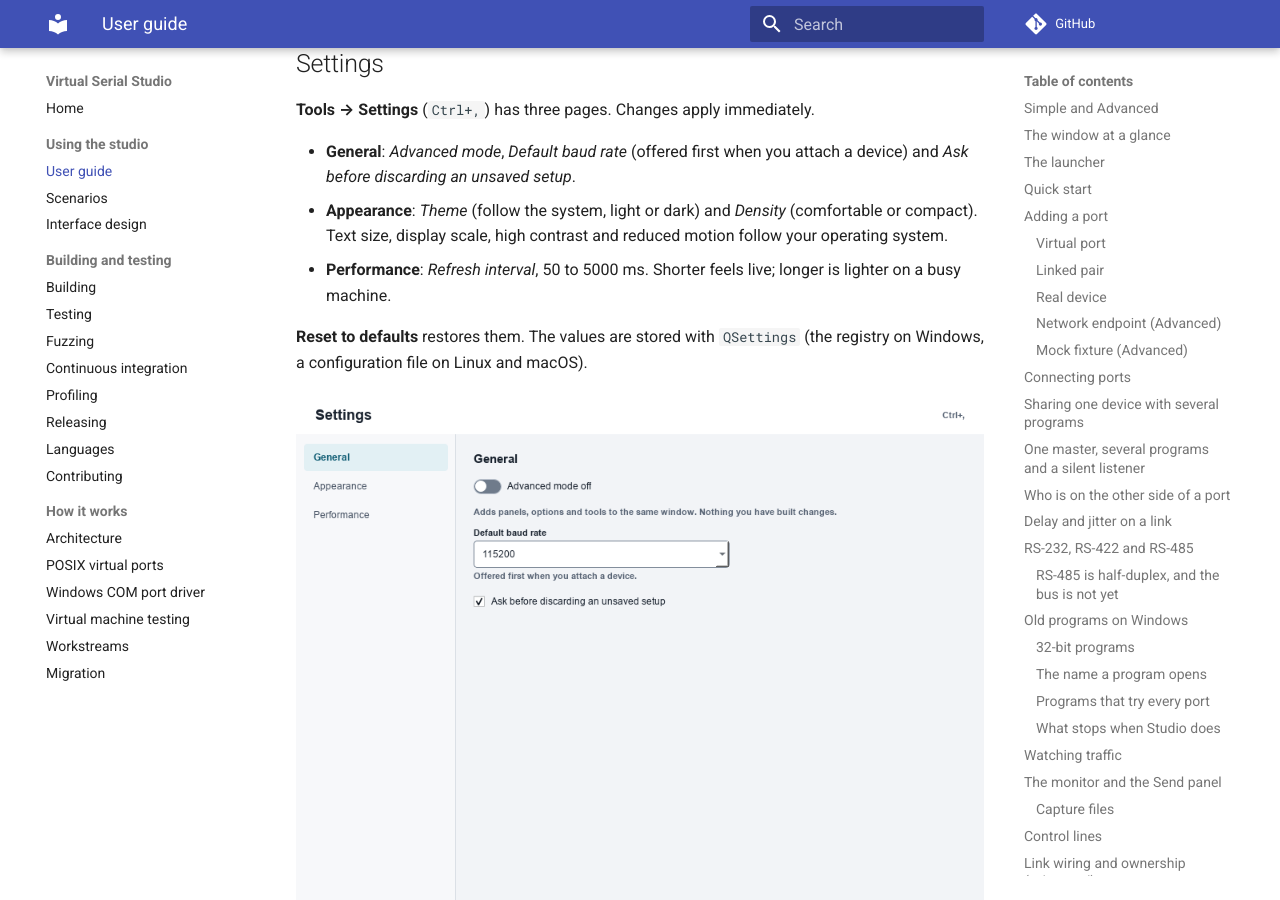
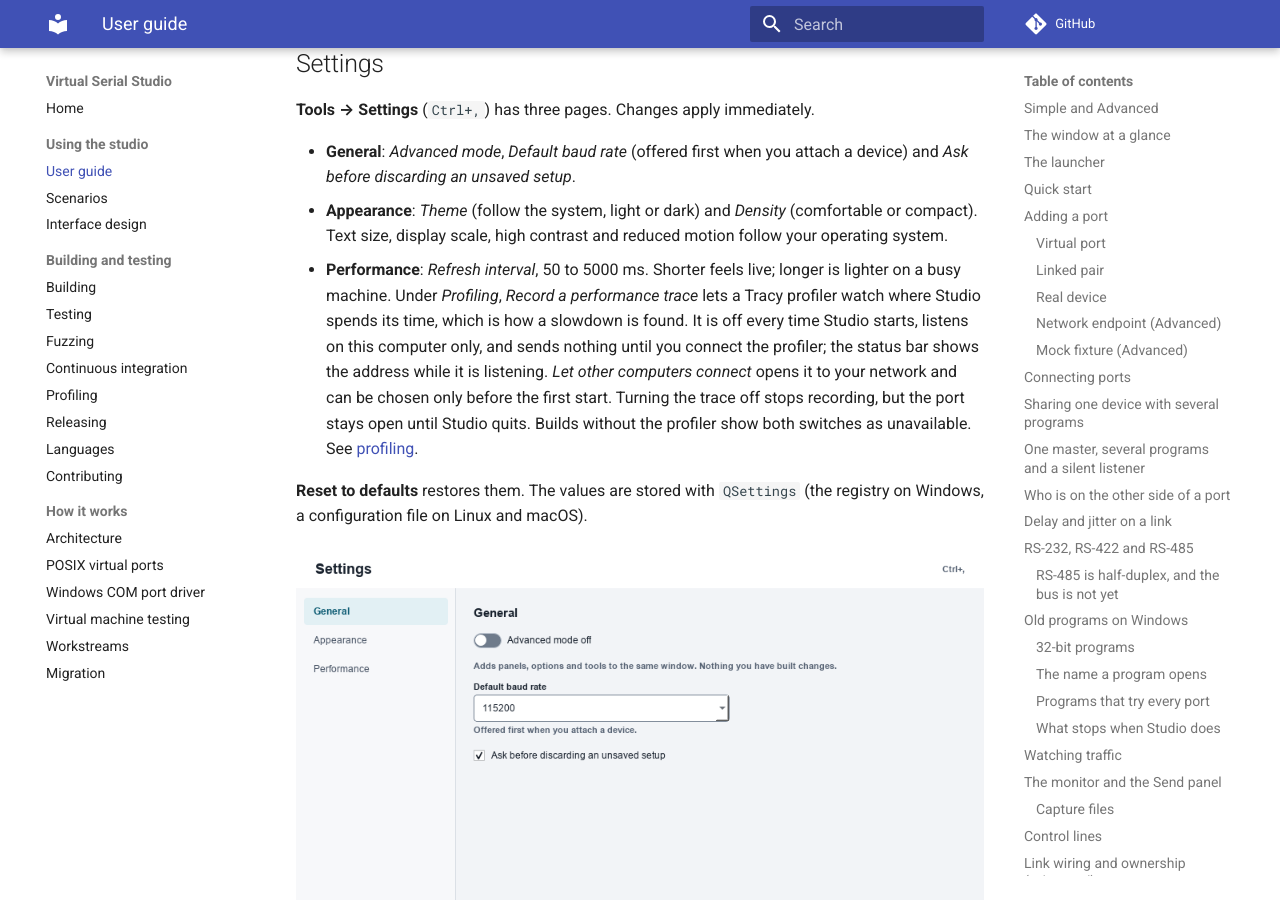
Before and after one commit to iainchesworth/virtual-serial-studio, an MkDocs documentation site: the page built from docs/user-guide.md, in a window 1280 px wide and 900 px high, scrolled down 33199 px. Built offline with MkDocs 1.6.1 and Material for MkDocs 9.7.7, drawn with Linux system fonts in a browser that asks for light colours; comment, search, counter and statistics services are not loaded.

Commit message:
Describe the profiling switch in the user guide
Signed-off-by: Iain Chesworth <iain.chesworth@gmail.com>

```diff
--- a/docs/user-guide.md
+++ b/docs/user-guide.md
@@ -1034,7 +1034,15 @@ need Advanced mode are listed with a prompt that offers to turn it on.
   (comfortable or compact). Text size, display scale, high contrast and reduced
   motion follow your operating system.
 - **Performance**: *Refresh interval*, 50 to 5000 ms. Shorter feels live;
-  longer is lighter on a busy machine.
+  longer is lighter on a busy machine. Under *Profiling*, *Record a performance
+  trace* lets a Tracy profiler watch where Studio spends its time, which is how
+  a slowdown is found. It is off every time Studio starts, listens on this
+  computer only, and sends nothing until you connect the profiler; the status
+  bar shows the address while it is listening. *Let other computers connect*
+  opens it to your network and can be chosen only before the first start.
+  Turning the trace off stops recording, but the port stays open until Studio
+  quits. Builds without the profiler show both switches as unavailable. See
+  [profiling](profiling.md).
 
 **Reset to defaults** restores them. The values are stored with `QSettings` (the
 registry on Windows, a configuration file on Linux and macOS).
```
